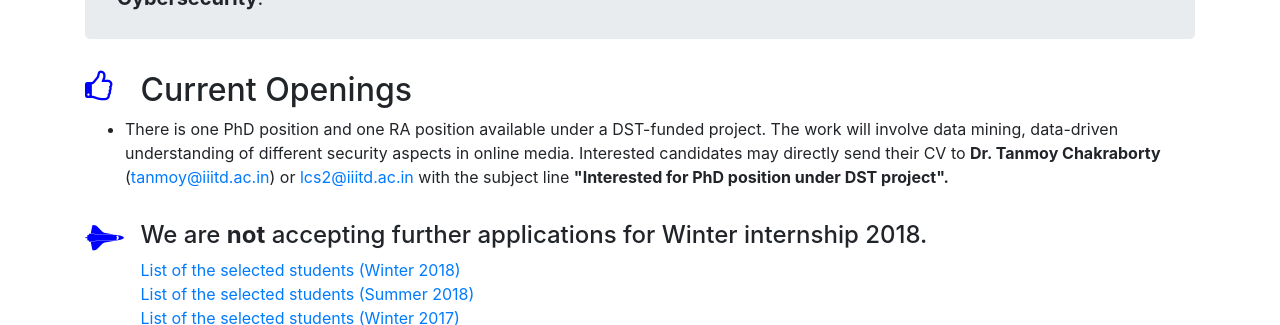
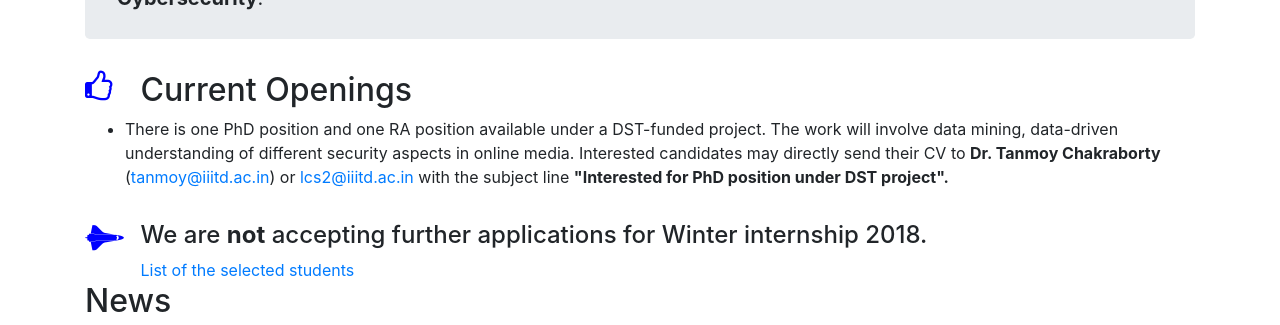
Before and after one commit to LCS2-IIITD/webpage, a Jekyll site: the page built from index.html, in a window 1280 px wide and 900 px high, scrolled down 742 px, cut to the strip 0-325 px from the top of the window. Built offline with Jekyll 4.4.1, drawn with Linux system fonts in a browser that asks for light colours.

Commit message:
Removed multiple selected interns link

```diff
--- a/index.html
+++ b/index.html
@@ -46,9 +46,7 @@ role-tables:
 <div style="width: 100%; overflow: hidden;">
 <div style="width: 5%; float: left;"> <i class='fa fa-space-shuttle faa-passing animated fa-2x' style="color:#0000ff;"></i></div>
 <div style="float:left;"><h4>We are <b>not</b> accepting further applications for Winter internship 2018.</h4>
-	<a href="https://docs.google.com/spreadsheets/d/1we_Xz3ITWgWoaMUs23EFIgwE-sYl67htvtrobSYxcVA/edit?usp=sharing">List of the selected students (Winter 2018)</a><br/>
-	<a href="https://docs.google.com/spreadsheets/d/134Md043VepwMcZAQJKWGPOOTM9m8p6XAfz-UcNOIQHs/edit?usp=sharing">List of the selected students (Summer 2018)</a><br/>
-	<a href="https://docs.google.com/spreadsheets/d/15veYPefhtX5O_ngTAVmg45UDc-2Rq4GLSjqS4G5QAGA/edit?usp=sharing">List of the selected students (Winter 2017)</a>
+	<a href="https://docs.google.com/spreadsheets/d/1we_Xz3ITWgWoaMUs23EFIgwE-sYl67htvtrobSYxcVA/edit?usp=sharing">List of the selected students</a><br/>
 
 
  </div>
```
